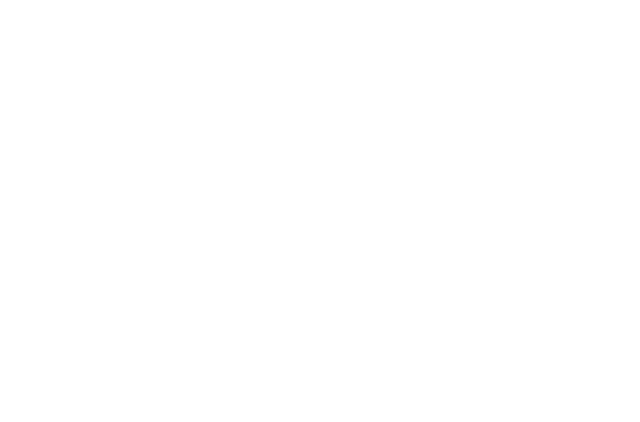
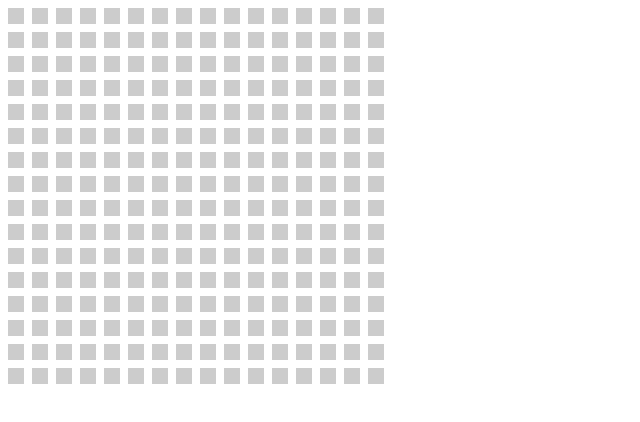
Before and after one commit to markbatho/etch-a-sketch, a plain HTML site: page index.html in a window 1280 px wide. Shown: the whole page, without its empty margins (0-640 px from the left). Drawn offline with Linux system fonts and the light colour scheme.

Commit message:
Create grid generating function, adjust styles

```diff
--- a/app.js
+++ b/app.js
@@ -0,0 +1,21 @@
+const SQUARE_COUNT = 16;
+const SQUARE_WIDTH = '16px';
+
+const gridContainer = document.querySelector('.grid-container');
+
+function generateSquareGrid(count, width, container) {
+  for (let i = 0; i < count; i++) {
+    for (let j = 0; j < count; j++) {
+      const square = document.createElement('div');
+      square.style.width = width;
+      square.style.height = width;
+      square.style.backgroundColor = '#ccc';
+
+      container.style.gridTemplateColumns = `repeat(${count}, auto)`;
+      container.style.gridTemplateRows = `repeat(${count}, auto)`;
+      container.appendChild(square);
+    }
+  }
+}
+
+generateSquareGrid(SQUARE_COUNT, SQUARE_WIDTH, gridContainer);
--- a/index.html
+++ b/index.html
@@ -8,6 +8,7 @@
   <title>Etch-a-Sketch</title>
 </head>
 <body>
+  <div class="grid-container"></div>
   <script src="app.js"></script>
 </body>
 </html>
--- a/style.css
+++ b/style.css
@@ -0,0 +1,9 @@
+* {
+  box-sizing: border-box;
+}
+
+.grid-container {
+  display: grid;
+  justify-content: start;
+  gap: 8px;
+}
```
